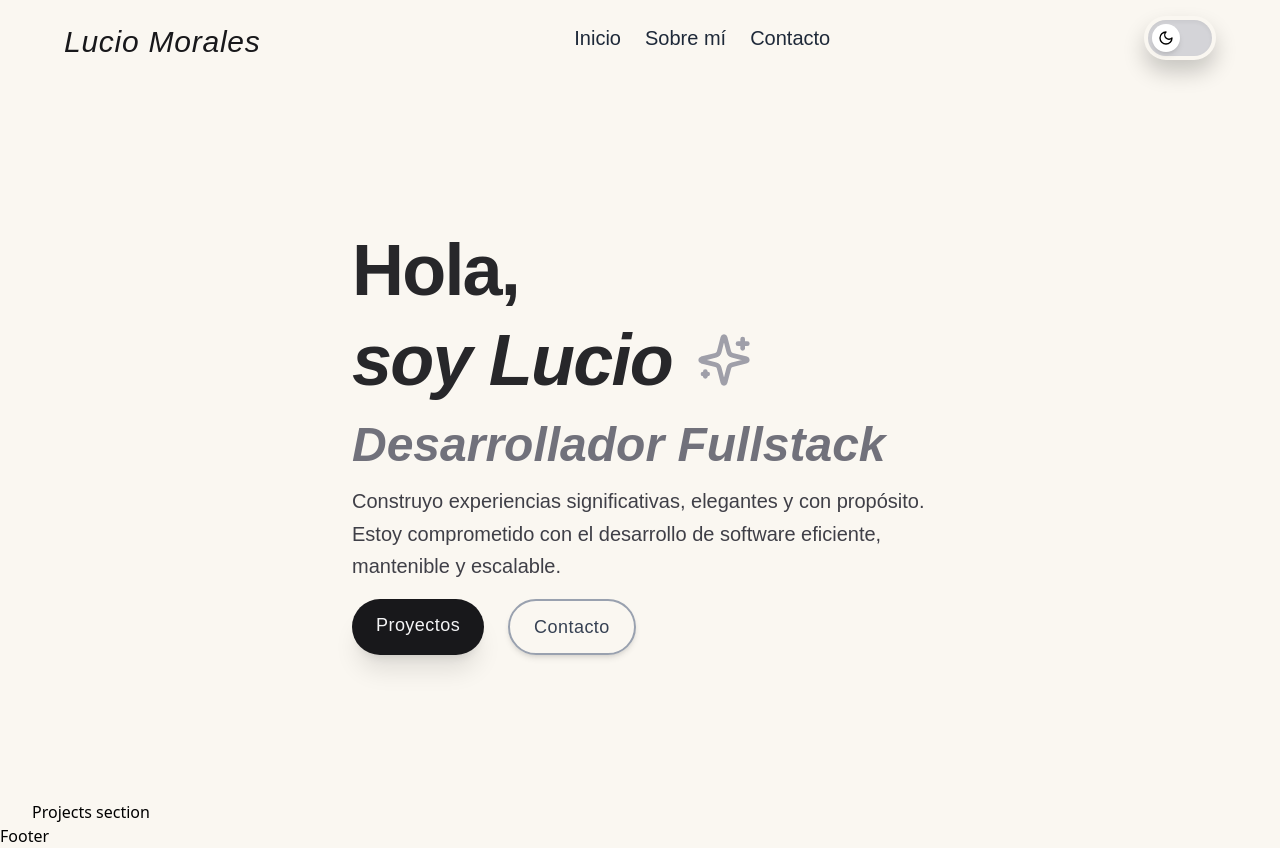
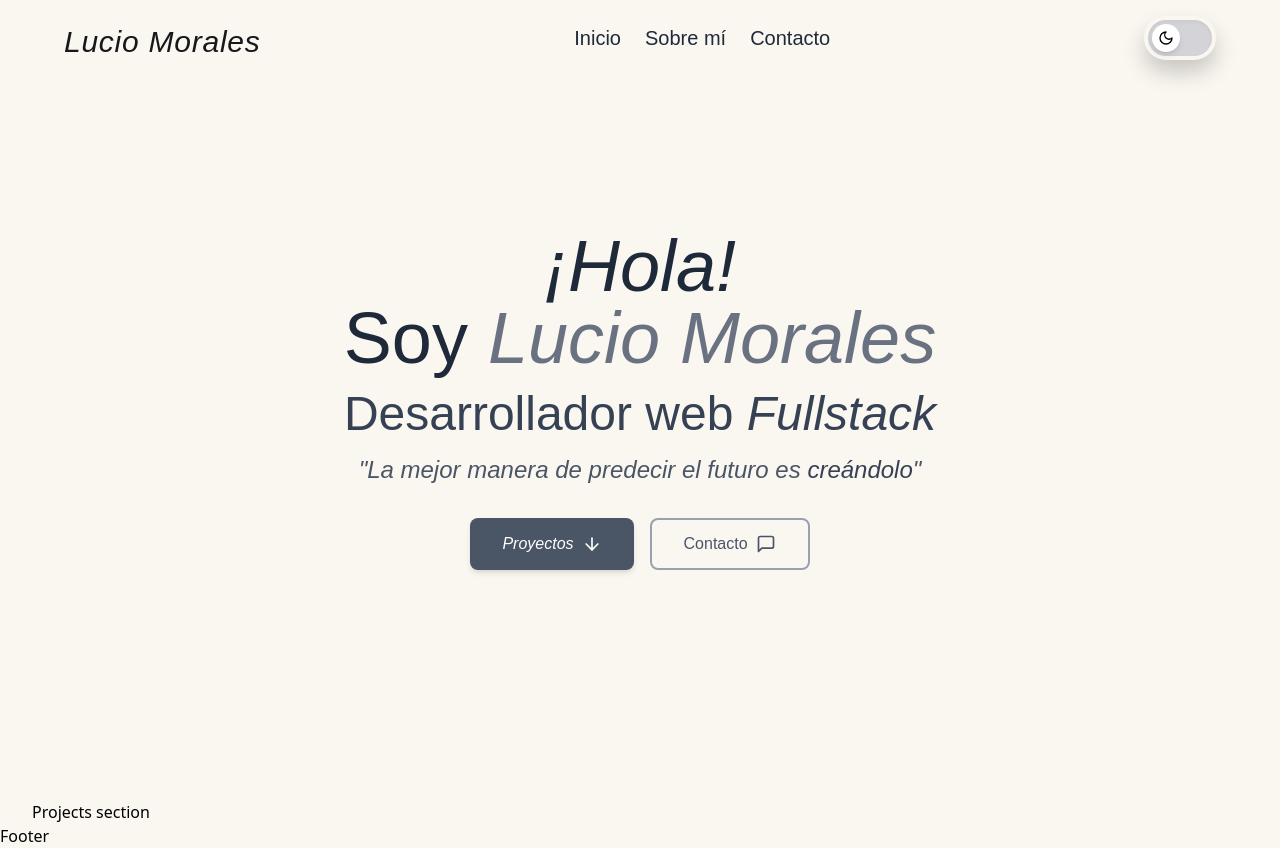
Before and after one commit to Lucio-Morales/my-web, a React (Vite) app: page / in a window 1280 px wide. Built offline with nearby package versions, Linux system fonts and the light colour scheme; a web font is replaced by a local one.

Commit message:
renew portfolio

```diff
--- a/src/pages/home/sections/Hero.tsx
+++ b/src/pages/home/sections/Hero.tsx
@@ -1,56 +1,94 @@
-import { Sparkles } from 'lucide-react';
+// import { Sparkles } from 'lucide-react';
+import { ArrowDown, MessageSquare } from 'lucide-react';
 
-const Hero = () => {
+const HeroSection = () => {
   return (
-    <section className="font-body flex flex-col items-start justify-center min-h-screen pt-12 sm:pt-20 relative">
-      <div className="max-w-xl mx-auto text-left space-y-4">
-        <h1 className="text-6xl sm:text-7xl font-extrabold tracking-tight leading-tight text-zinc-800 dark:text-white">
-          Hola,
-          <br />
-          <span className="text-primary italic flex items-center">
-            soy Lucio
-            <Sparkles className="ml-6 text-zinc-400 dark:text-zinc-300" size={56} />
-          </span>
+    <section className="relative flex min-h-screen items-center justify-center  text-center px-4 md:px-0">
+      <div className="space-y-4 text-left md:text-center">
+        <h1 className="font-body font-light text-6xl md:text-7xl text-gray-800 dark:text-gray-200 animate-fade-in-up">
+          <span className="dark:text-gray-200 text-7xl italic">¡Hola!</span> <br />
+          Soy <span className="text-gray-500 dark:text-gray-400 font-light italic">Lucio Morales</span>
         </h1>
-
-        <h2 className="tracking- text-4xl sm:text-5xl italic font-semibold text-zinc-500 dark:text-zinc-400">
-          Desarrollador <span className="text-primary  italic">Fullstack</span>
+        <h2 className="text-4xl md:text-5xl font-body font-medium text-gray-700 dark:text-zinc-500 animate-fade-in-up delay-100">
+          Desarrollador web <span className="italic dark:text-zinc-400">Fullstack</span>
         </h2>
-
-        <p className="text-lg sm:text-xl text-zinc-700 dark:text-zinc-300 leading-relaxed">
-          Construyo experiencias significativas, elegantes y con propósito. Estoy comprometido con el desarrollo de
-          software eficiente, mantenible y escalable.
+        <p className="text-2xl md:text-2xl italic font-body text-gray-600 dark:text-zinc-400 mt-4 animate-fade-in-up delay-200">
+          "La mejor manera de predecir el futuro es <span className="text-gray-700 dark:text-zinc-300">creándolo</span>"
         </p>
-
-        <div className="flex gap-6">
-          <div className="flex gap-6">
-            <div className="flex gap-6">
-              <a
-                href="#contacto"
-                className="px-6 py-3 rounded-full text-lg sm:text-lg font-medium tracking-wide text-zinc-100 bg-zinc-900 hover:bg-primary/90 dark:text-zinc-900 dark:bg-zinc-100 dark:hover:bg-primary/90
-    transition-transform duration-300 transform hover:scale-105
-    shadow-xl hover:shadow-2xl"
-              >
-                Proyectos
-              </a>
-              <a
-                href="#contacto"
-                className="px-6 py-3 rounded-full text-lg sm:text-lg font-medium tracking-wide border-2 border-gray-400 text-gray-700
-      bg-transparent hover:bg-primary/10
-      dark:border-zinc-700 dark:text-zinc-300 dark:hover:bg-primary/30
-      transition-transform duration-300 transform hover:scale-105
-      shadow-md hover:shadow-lg"
-              >
-                Contacto
-              </a>
-            </div>
-          </div>
+        <div className="mt-8 flex flex-col sm:flex-row justify-start md:justify-center space-y-4 sm:space-y-0 sm:space-x-4 animate-fade-in-up delay-300">
+          <button className="group px-8 py-3 bg-gray-600 text-white font-normal rounded-lg font-body italic shadow-md hover:bg-gray-700 transition-colors duration-300 ease-in-out focus:outline-none focus:ring-2 focus:ring-gray-500 focus:ring-offset-2 cursor-pointer flex items-center justify-center space-x-2">
+            <span>Proyectos</span>
+            <ArrowDown
+              size={20}
+              className="transform transition-transform duration-300 ease-in-out group-hover:translate-y-1"
+            />
+          </button>
+          <button className="group px-8 py-3 border-2 border-gray-400 text-gray-600 dark:text-gray-400 font-body rounded-lg hover:bg-gray-50 dark:hover:bg-zinc-900 transition-colors duration-300 ease-in-out focus:outline-none focus:ring-2 focus:ring-gray-500 focus:ring-offset-2 cursor-pointer flex items-center justify-center space-x-2">
+            <span>Contacto</span>
+            <MessageSquare
+              size={20}
+              className="transform transition-transform duration-300 ease-in-out group-hover:translate-x-1"
+            />
+          </button>
         </div>
       </div>
-
-      <div className="absolute -z-10 right-4 top-20 w-32 h-32 bg-primary/20 blur-3xl rounded-full animate-pulse"></div>
     </section>
   );
 };
 
+const Hero = () => {
+  return (
+    <HeroSection />
+
+    // <section className="font-body flex flex-col items-start justify-center min-h-screen pt-12 sm:pt-20 relative">
+    //   <div className="max-w-xl mx-auto text-left space-y-4">
+    //     <h1 className="text-6xl sm:text-7xl font-extrabold tracking-tight leading-tight text-zinc-800 dark:text-white">
+    //       Hola,
+    //       <br />
+    //       <span className="text-primary italic flex items-center">
+    //         soy Lucio
+    //         <Sparkles className="ml-6 text-zinc-400 dark:text-zinc-300" size={56} />
+    //       </span>
+    //     </h1>
+
+    //     <h2 className="tracking- text-4xl sm:text-5xl italic font-semibold text-zinc-500 dark:text-zinc-400">
+    //       Desarrollador <span className="text-primary  italic">Fullstack</span>
+    //     </h2>
+
+    //     <p className="text-lg sm:text-xl text-zinc-700 dark:text-zinc-300 leading-relaxed">
+    //       Construyo experiencias significativas, elegantes y con propósito. Estoy comprometido con el desarrollo de
+    //       software eficiente, mantenible y escalable.
+    //     </p>
+
+    //     <div className="flex gap-6">
+    //       <div className="flex gap-6">
+    //         <div className="flex gap-6">
+    //           <a
+    //             href="#contacto"
+    //             className="px-6 py-3 rounded-full text-lg sm:text-lg font-medium tracking-wide text-zinc-100 bg-zinc-900 hover:bg-primary/90 dark:text-zinc-900 dark:bg-zinc-100 dark:hover:bg-primary/90
+    // transition-transform duration-300 transform hover:scale-105
+    // shadow-xl hover:shadow-2xl"
+    //           >
+    //             Proyectos
+    //           </a>
+    //           <a
+    //             href="#contacto"
+    //             className="px-6 py-3 rounded-full text-lg sm:text-lg font-medium tracking-wide border-2 border-gray-400 text-gray-700
+    //   bg-transparent hover:bg-primary/10
+    //   dark:border-zinc-700 dark:text-zinc-300 dark:hover:bg-primary/30
+    //   transition-transform duration-300 transform hover:scale-105
+    //   shadow-md hover:shadow-lg"
+    //           >
+    //             Contacto
+    //           </a>
+    //         </div>
+    //       </div>
+    //     </div>
+    //   </div>
+
+    //   <div className="absolute -z-10 right-4 top-20 w-32 h-32 bg-primary/20 blur-3xl rounded-full animate-pulse"></div>
+    // </section>
+  );
+};
+
 export default Hero;
```
